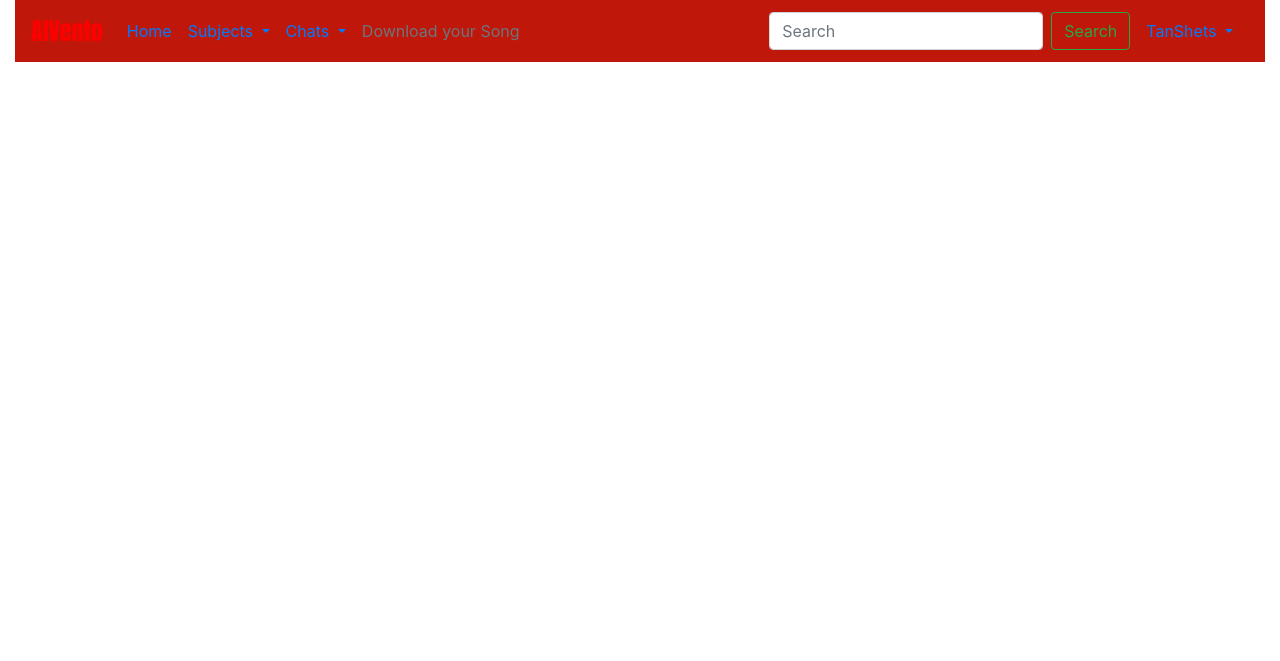
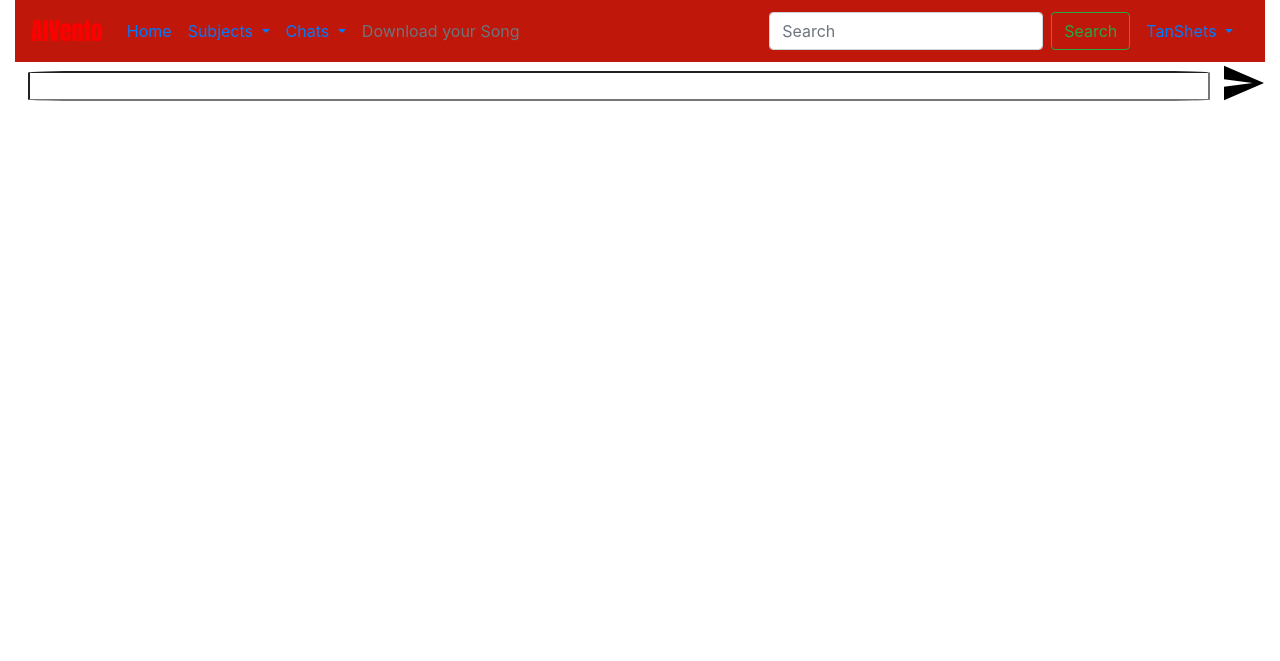
Before and after one commit to TanShets/AlphaVento, a Django app: template BetaArgenti/templates/BetaArgenti/subject_chat.html in a window 1280 px wide. Shown: the top 661 px of the page. Run offline with Django 3.2, Linux system fonts and the light colour scheme; the template is opened without the code that fills it, so the values that code supplies are empty; a user stored in the database is signed in; some libraries are stand-ins or nearby versions.

Commit message:
Added chat input

```diff
--- /dev/null
+++ b/BetaArgenti/static/styles/subject/chat.css
@@ -0,0 +1,9 @@
+.input-message{
+    margin-left: 1%;
+    border-radius: 5%;
+    padding: 0.1%;
+    width: 98%;
+}
+
+.send-button{
+}
--- a/BetaArgenti/templates/BetaArgenti/subject_chat.html
+++ b/BetaArgenti/templates/BetaArgenti/subject_chat.html
@@ -1,5 +1,20 @@
 {% extends "BetaArgenti/BetaArgenti_main.html" %}
 {% load static %}
 {% block content %}
+<link rel = "stylesheet" type = "text/css" href = "{% static 'styles/subject/chat.css' %}">
+<div class = "container-fluid" style = "height: 600px;">
+    <div>
+        <form method = "POST">
+            {% csrf_token %}
+            <table>
+                <tr>
+                    <td width = "200%"><input name = "message" type = "text" class = "input-message"/></td>
+                    <td><input type = "image" class = "send-button" src = "{% static 'media/sendy.svg' %}" alt = "Submit" width = "40" height = "40"/></td>
+                </tr>
+            </table>
+        </form>
+    </div>
+</div>
+
 
 {% endblock %}
```
Also changed, not shown: BetaArgenti/static/media/send.png (added), BetaArgenti/static/media/sendy.svg (added).
